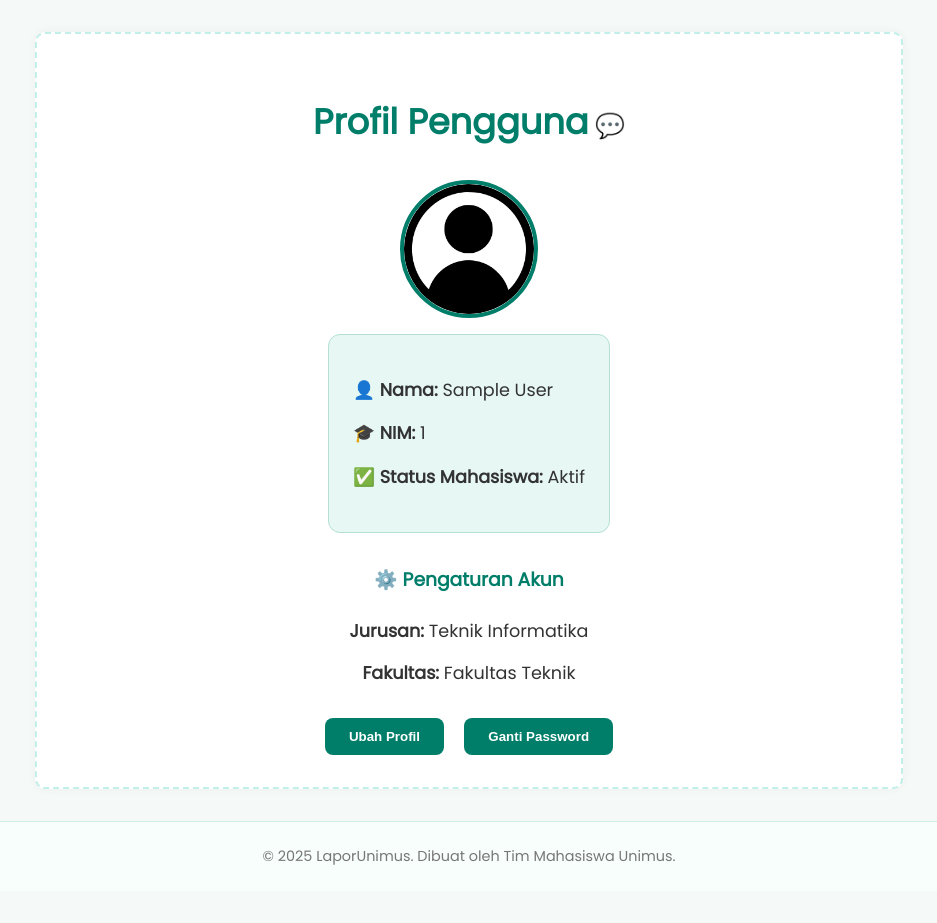
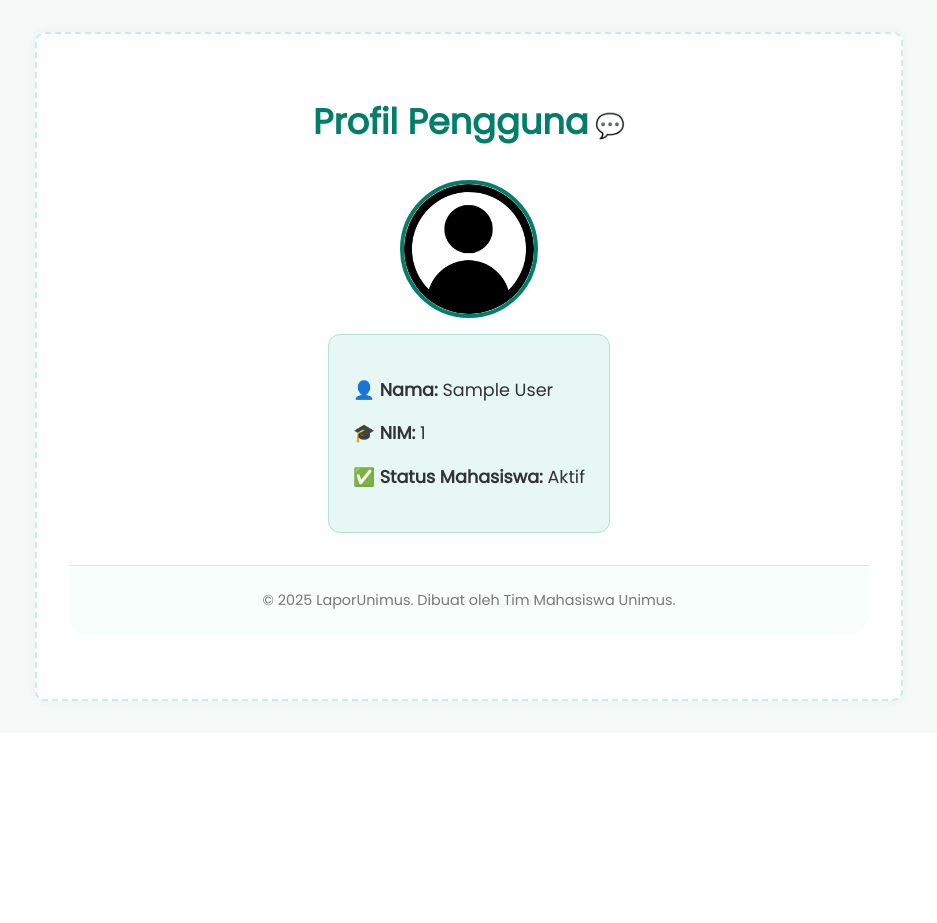
Before and after one commit to zalfasayfanah/LaporUnimus, a PHP site: page /ProfilPengguna.php in a window 1280 px wide. Shown: the part 222-1145 px from the top of the page, without its empty margins (171-1108 px from the left). After the commit the page ends 955 px from the top, so only its background shows below. Run offline with PHP 8.4, Linux system fonts and the light colour scheme; the visitor is signed in with stand-in values (Sample User, id 1).

Commit message:
ubah bagian profil

```diff
--- a/ProfilPengguna.php
+++ b/ProfilPengguna.php
@@ -220,22 +220,6 @@ if (!isset($_SESSION['nama']) || !isset($_SESSION['nim'])) {
     </div>
   </div>
 
-  <div class="profile-settings">
-    <h3>⚙️ Pengaturan Akun</h3>
-
-    <div class="setting-item">
-      <strong>Jurusan:</strong> Teknik Informatika
-    </div>
-    <div class="setting-item">
-      <strong>Fakultas:</strong> Fakultas Teknik
-    </div>
-
-    <div class="setting-actions">
-      <button onclick="alert('Fitur ubah profil akan tersedia nanti')">Ubah Profil</button>
-      <button onclick="alert('Fitur ganti password akan tersedia nanti')">Ganti Password</button>
-    </div>
-  </div>
-</div>
 
 <footer>
   &copy; 2025 LaporUnimus. Dibuat oleh Tim Mahasiswa Unimus.
```
